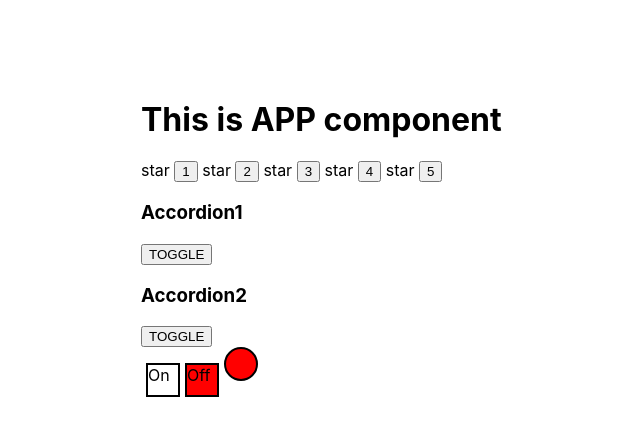
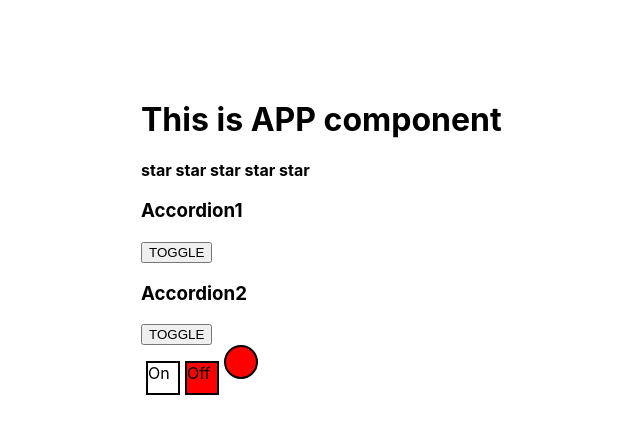
Before and after one commit to Olga841/react-kabzda-kak-podrbno, a React (Create React App) app: page / in a window 1280 px wide. Shown: the top 436 px of the page, without its empty margins (299-939 px from the left). Built offline with nearby package versions, Linux system fonts and the light colour scheme.

Commit message:
Refactor Star component

```diff
--- a/src/Rating.tsx
+++ b/src/Rating.tsx
@@ -1,5 +1,4 @@
 import React, {useState} from "react";
-
 
 
 export function Rating() {
@@ -7,24 +6,30 @@ export function Rating() {
     console.log('Rating rendering...')
     return (
         <div>
-            <Star selected={value > 0}/><button onClick={() => {setValue(1)}}>1</button>
-            <Star selected={value > 1}/><button onClick={() => {setValue(2)}}>2</button>
-            <Star selected={value > 2}/><button onClick={() => {setValue(3)}}>3</button>
-            <Star selected={value > 3}/><button onClick={() => {setValue(4)}}>4</button>
-            <Star selected={value > 4}/><button onClick={() => {setValue(5)}}>5</button>
+            <Star />
+
+            <Star />
+
+            <Star />
+
+            <Star />
+
+            <Star />
+
         </div>
     )
 }
 
-type StarPropsType = {
-    selected: boolean
-}
 
-function Star(props: StarPropsType) {
-    if (props.selected) {
+function Star() {
+    const [selected, setSelected] = useState(true)
+
+    return (
+        <span onClick={() => {setSelected(!selected)}}>{selected ? <b> star </b> : ' star '}</span>)
+    /*if (props.selected) {
         return <span><b> star </b></span>
     } else {
         return <span> star </span>
-    }
+    }*/
 
 }
```
Also changed, not shown: 1 other file (tests, documents, lock files or other folders).
